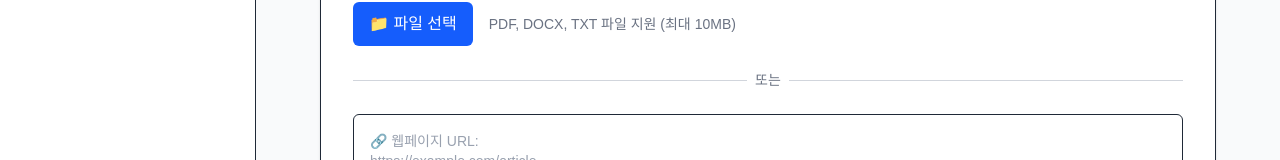
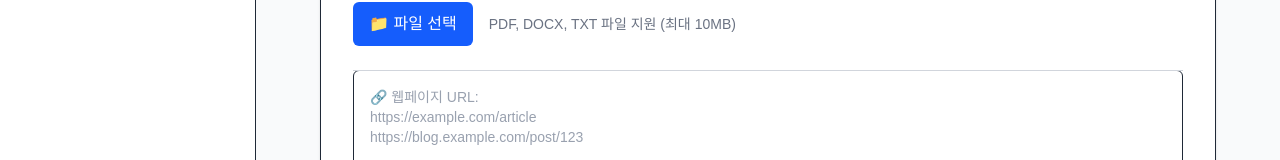
Before and after one commit to pung8146/quizcraft, a Next.js app: page / in a window 1280 px wide. Shown: the part 351-511 px from the top of the page. Built offline with nearby package versions, Linux system fonts and the light colour scheme; no server answers.

Commit message:
홈페이지에서 "또는" 텍스트를 표시하는 요소를 제거하여 UI를 간소화하였습니다. 이를 통해 페이지의 가독성을 향상시키고, 사용자 경험을 개선하였습니다.

```diff
--- a/src/app/page.tsx
+++ b/src/app/page.tsx
@@ -558,9 +558,6 @@
               <div className="absolute inset-0 flex items-center">
                 <div className="w-full border-t border-gray-300" />
               </div>
-              <div className="relative flex justify-center text-sm">
-                <span className="px-2 bg-white text-gray-500">또는</span>
-              </div>
             </div>
 
             <textarea
```
